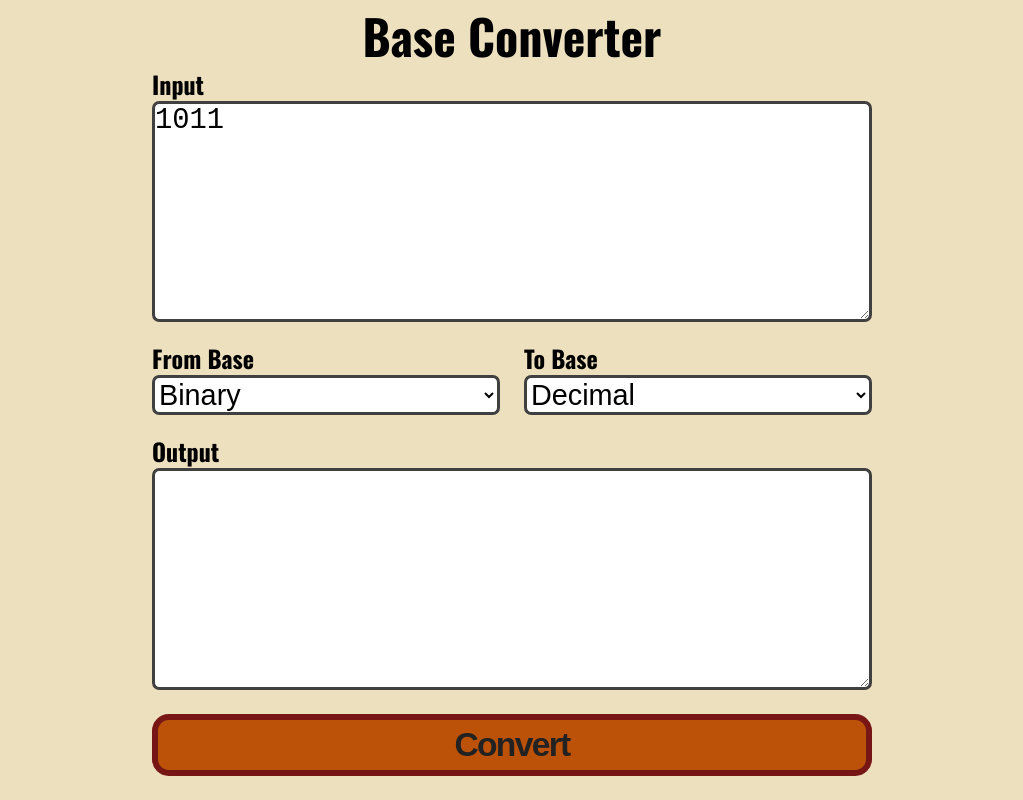
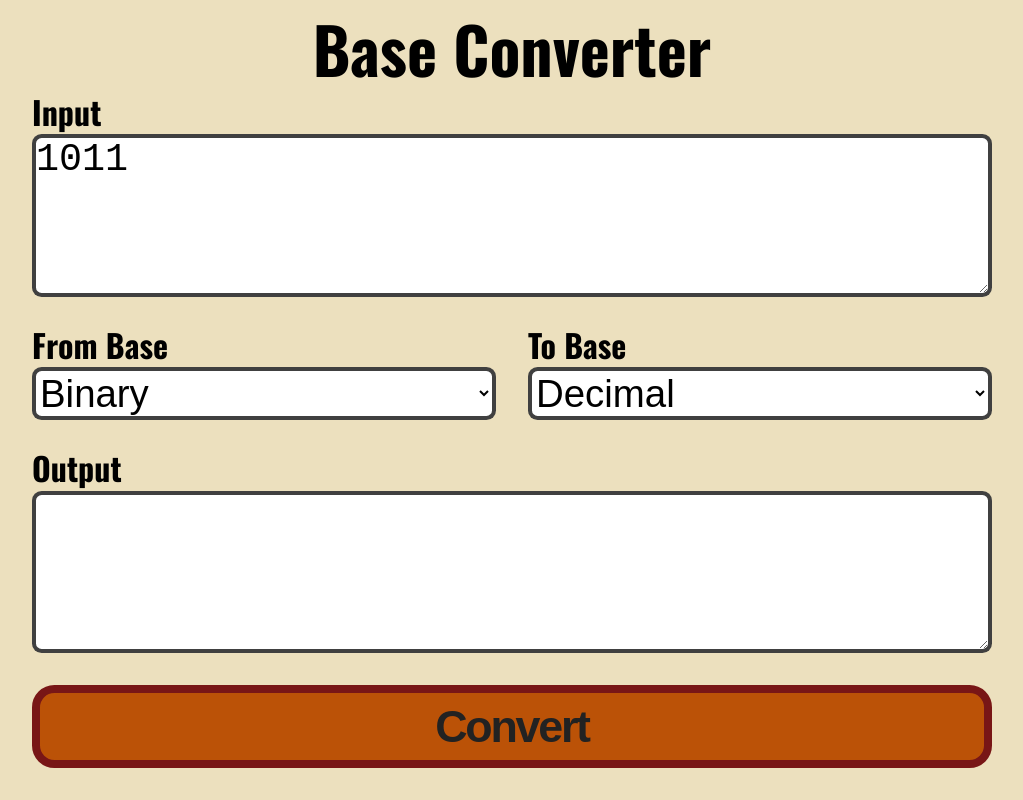
Before and after one commit to recursive-redundancy/base-converter-web, a React app: page / in a window 1280 px wide. Shown: the whole page, without its empty margins (128-1151 px from the left). Built offline with nearby package versions, Linux system fonts and the light colour scheme.

Commit message:
created useResizeRoot to hook into auto root resizing

```diff
--- a/src/styles/global.scss
+++ b/src/styles/global.scss
@@ -16,7 +16,6 @@ body {
 #root {
   // border: solid 1em red;
   padding: 1em;
-  height: fit-content;
+  height: 100%;
   height: 100vh;
-  min-height: 100vh;
 }
--- a/src/styles/responsive.scss
+++ b/src/styles/responsive.scss
@@ -10,7 +10,7 @@
 @media screen and (min-width: 600px) and (max-width: 1199px) and (orientation: portrait),
 (min-height: 600px) and (max-height: 1199px) and (orientation: landscape) {
   html {
-    font-size: 24px;
+    font-size: 32px;
   }
 }
 
@@ -18,6 +18,6 @@
 @media screen and (min-width: 1200px) and (orientation: portrait),
 (min-height: 1200px) and (orientation: landscape) {
   html {
-    font-size: 42px;
+    font-size: 64px;
   }
 }
--- a/src/views/App/App.js
+++ b/src/views/App/App.js
@@ -10,6 +10,7 @@ import useConverter from './useConverter';
 import useInput from '../../components/Input/useInput';
 import styles from './app.module.scss';
 import { useEffect } from 'react/cjs/react.development';
+import useResizeRoot from './useResizeRoot';
 
 const defaultInput = '1011',
       defaultOutput = '13';
@@ -18,6 +19,7 @@ const App = () => {
     const {fromBase, toBase, handleFromBaseChange, handleToBaseChange} = useBases('bin', 'dec');
     const {isConverting, handleConvert, solution} = useConverter(false);
     const {input, handleInputChange} = useInput(defaultInput);
+    const {resizer} = useResizeRoot();
 
     return (
         <div className={styles.app}>
--- a/src/views/App/app.module.scss
+++ b/src/views/App/app.module.scss
@@ -3,6 +3,7 @@
   display: flex;
   flex-direction: column;
   margin: auto;
+  height: 100%;
   min-height: 100%;
   max-width: 30em;
   position: relative;
--- /dev/null
+++ b/src/views/App/useResizeRoot.js
@@ -0,0 +1,22 @@
+import React, {useEffect, useState} from 'react';
+
+const useResizeRoot = () => {
+    useEffect(() => {
+        const setRootHeight = () => {
+            setTimeout(() => {
+                document.getElementById('root').style.height = `${window.innerHeight}px`;
+            }, 0);
+        };
+
+        setRootHeight();
+        window.addEventListener('resize', setRootHeight);
+
+        return(() => {
+            window.removeEventListener('resize', setRootHeight);
+        });
+    }, []);
+
+    return {};
+};
+
+export default useResizeRoot;
```
